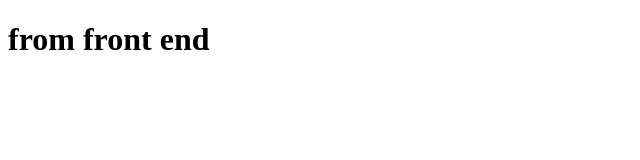
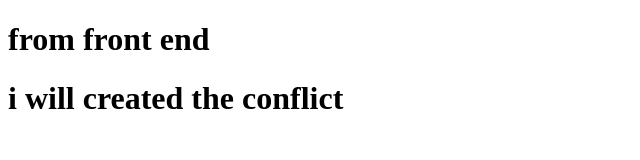
Before and after one commit to S-ELANGO/DEMO, a plain HTML site: page index.html in a window 1280 px wide. Shown: the whole page, without its empty margins (0-640 px from the left). Drawn offline with Linux system fonts and the light colour scheme.

Commit message:
Update index.html h1 tag

```diff
--- a/index.html
+++ b/index.html
@@ -5,9 +5,8 @@
     <meta name="viewport" content="width=device-width, initial-scale=1.0">
     <title>Elango</title>
 </head>
-<body><script>
-    console.log("Page Loaded");
-</script>
+<body>
     <h1>from front end </h1>
+    <h1> i will created the conflict</h1>
 </body>
 </html>
```
